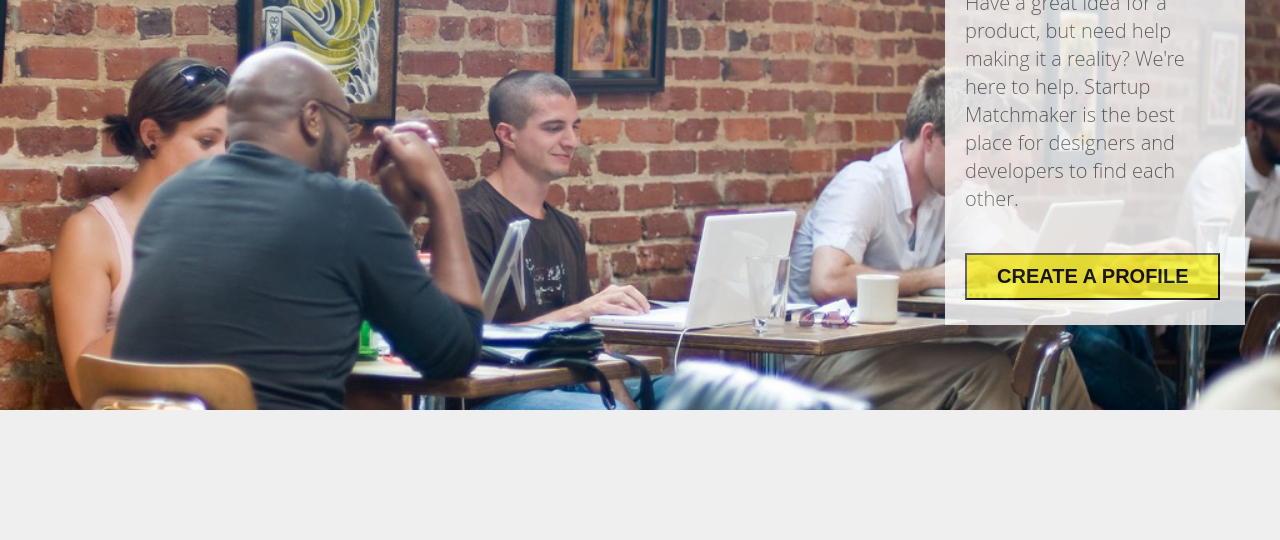
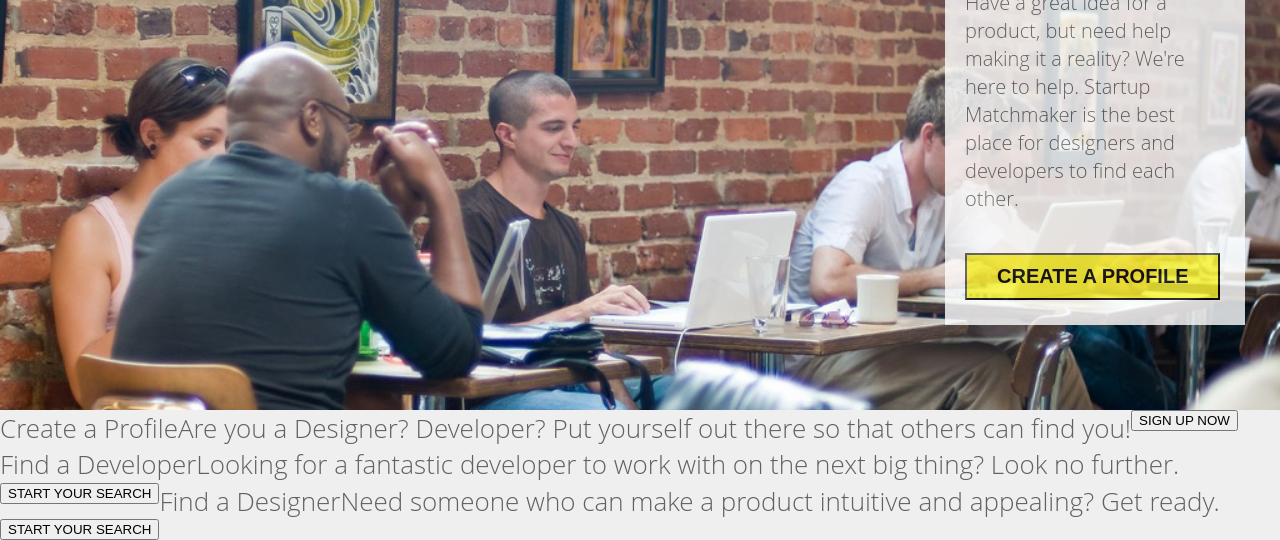
Before and after one commit to rostrand1/Rob-Strand-Homework, a plain HTML site: page Week 4 Homework/MatchMaker/MatchMaker.html in a window 1280 px wide. Shown: the part 400-940 px from the top of the page. Before the commit the page ends 810 px from the top, so only its background shows below. Drawn offline with Linux system fonts and the light colour scheme.

Commit message:
week 4 work?
not much done

```diff
--- a/Week 4 Homework/MatchMaker/MatchMaker.html
+++ b/Week 4 Homework/MatchMaker/MatchMaker.html
@@ -28,12 +28,13 @@
 
 		</header>
 
+<!-- Area between header and photo w transparent box -->
 		<div id="slogan">
 			<h2 id="twoBrains">Because two brains <span id="taste"> taste </span><span id="are">are</span> better than one.</h2>
 		</div>
 
+<!-- Area with photo and transparent box -->
 		<div id="coworking">
-
 			<div id="transbox">
 
 				<h3 id="meet">Meet your Match!</h3>
@@ -43,11 +44,32 @@
 				<button id="profile">CREATE A PROFILE</button>
 
 			</div>
+		</div>
+
+<!-- Area containing three vertically devided sections w buttons -->
+		<div class="choices" class="clearfix">
+
+			<section id="profile">
+				<h3>Create a Profile</h3>
+				<p>Are you a Designer? Developer? Put yourself out there so that others can find you!</p>
+				<button>SIGN UP NOW</button>
+			</section>
+
+			<section id="developer">
+				<h3>Find a Developer</h3>
+				<p>Looking for a fantastic developer to work with on the next big thing? Look no further.</p>
+				<button>START YOUR SEARCH</button>
+			</section>
+
+			<section id="designer">
+				<h3>Find a Designer</h3>
+				<p>Need someone who can make a product intuitive and appealing? Get ready.</p>
+				<button>START YOUR SEARCH</button>
+			</section>
 
 		</div>
 
 
 
-
 	</body>
 </html>
--- a/Week 4 Homework/MatchMaker/css/style.css
+++ b/Week 4 Homework/MatchMaker/css/style.css
@@ -152,6 +152,14 @@ button#profile {
   opacity: 1;
 }
 
+div.choices {
+  display: inline;
+}
+
+div.choices h3, p, button {
+  float: left;
+}
+
 /******************************************
 /* ADDITIONAL STYLES
 /*******************************************/
```
